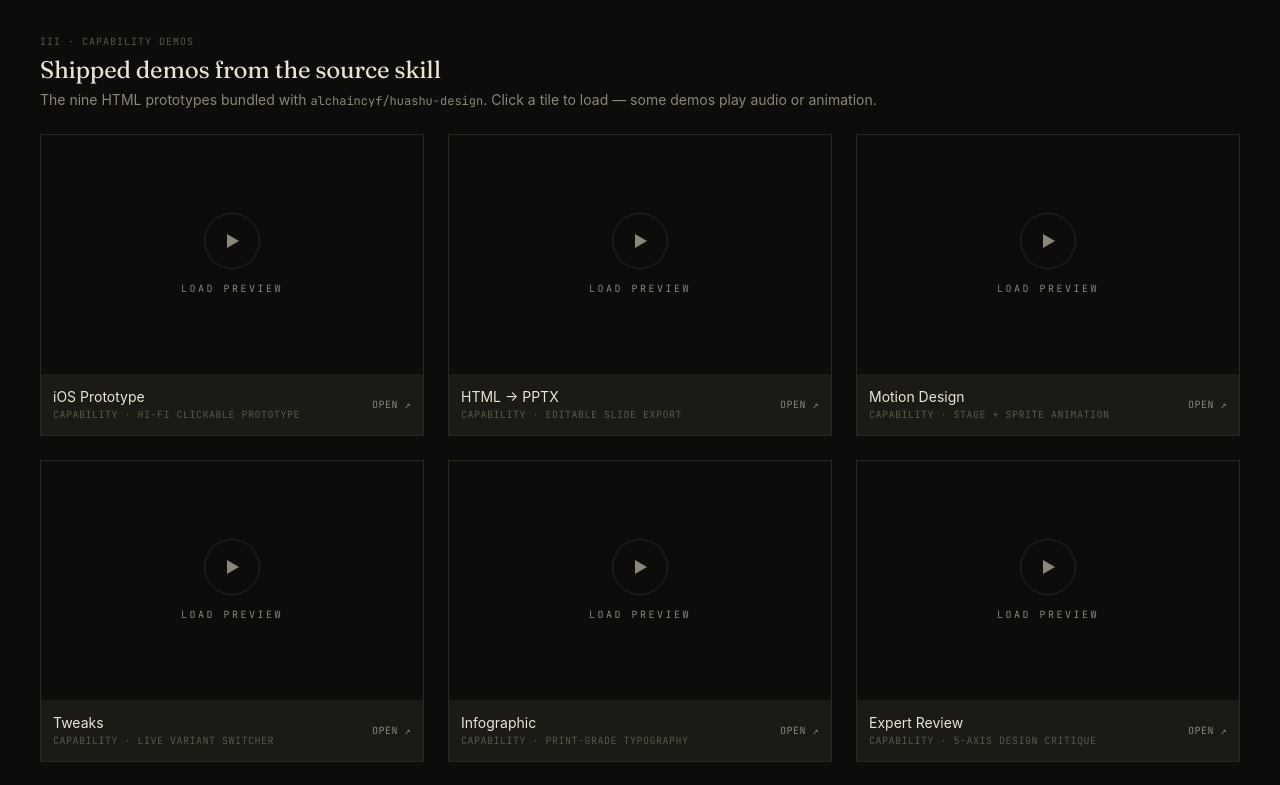
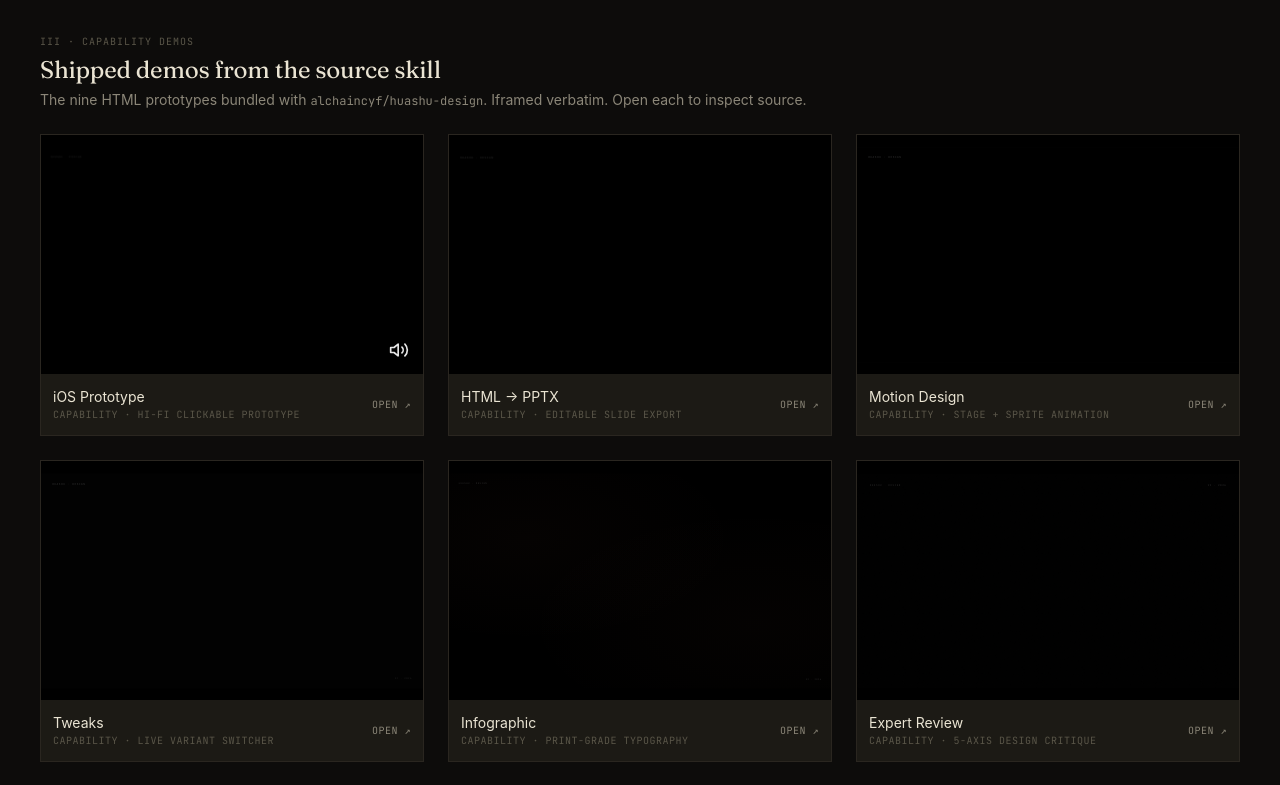
Before and after one commit to da-troll/huashu-design-gallery, a React (Vite) app: page / in a window 1280 px wide. Shown: the part 4640-5425 px from the top of the page. Built offline with nearby package versions, Linux system fonts and the light colour scheme.

Commit message:
Replace iframe gating with per-demo mute toggle (c1 only has audio)

```diff
--- a/src/components/DemoStrip.tsx
+++ b/src/components/DemoStrip.tsx
@@ -1,7 +1,7 @@
 import { useState } from "react";
 
 const DEMOS = [
-  { file: "c1-ios-prototype-en.html", title: "iOS Prototype", sub: "Capability · hi-fi clickable prototype" },
+  { file: "c1-ios-prototype-en.html", title: "iOS Prototype", sub: "Capability · hi-fi clickable prototype", hasAudio: true },
   { file: "c2-slides-pptx-en.html", title: "HTML → PPTX", sub: "Capability · editable slide export" },
   { file: "c3-motion-design-en.html", title: "Motion Design", sub: "Capability · Stage + Sprite animation" },
   { file: "c4-tweaks-en.html", title: "Tweaks", sub: "Capability · live variant switcher" },
@@ -13,13 +13,13 @@ const DEMOS = [
 ];
 
 export function DemoStrip() {
-  const [active, setActive] = useState<Set<string>>(new Set());
+  const [muted, setMuted] = useState<Set<string>>(new Set());
 
-  const activate = (file: string) => setActive((s) => new Set(s).add(file));
-  const deactivate = (file: string) =>
-    setActive((s) => {
+  const toggleMute = (file: string) =>
+    setMuted((s) => {
       const n = new Set(s);
-      n.delete(file);
+      if (n.has(file)) n.delete(file);
+      else n.add(file);
       return n;
     });
 
@@ -30,34 +30,44 @@ export function DemoStrip() {
           <div className="mono text-[10px] tracking-widest text-[color:var(--ink-faint)] uppercase">III · Capability Demos</div>
           <h2 className="text-2xl mt-1">Shipped demos from the source skill</h2>
           <p className="text-sm text-[color:var(--ink-dim)] mt-1">
-            The nine HTML prototypes bundled with <code className="mono text-[12px]">alchaincyf/huashu-design</code>. Click a tile to load — some demos play audio or animation.
+            The nine HTML prototypes bundled with <code className="mono text-[12px]">alchaincyf/huashu-design</code>. Iframed verbatim. Open each to inspect source.
           </p>
         </div>
       </div>
 
       <div className="grid grid-cols-1 md:grid-cols-2 xl:grid-cols-3 gap-6">
         {DEMOS.map((d) => {
-          const isActive = active.has(d.file);
+          const isMuted = muted.has(d.file);
           return (
             <article key={d.file} className="border border-[color:var(--rule)] bg-[color:var(--bg-card)] flex flex-col">
               <div className="aspect-[16/10] bg-white overflow-hidden relative">
-                {isActive ? (
                 <iframe
-                    src={`./demos/${d.file}`}
+                  src={isMuted ? "about:blank" : `./demos/${d.file}`}
                   title={d.title}
+                  loading="lazy"
                   className="w-full h-full border-0"
                   sandbox="allow-scripts allow-same-origin"
                 />
+                {d.hasAudio && (
+                  <button
+                    onClick={() => toggleMute(d.file)}
+                    className="absolute bottom-2 right-2 w-8 h-8 flex items-center justify-center text-white/90 hover:text-white drop-shadow-[0_1px_2px_rgba(0,0,0,0.8)]"
+                    aria-label={isMuted ? "Unmute demo" : "Mute demo"}
+                    title={isMuted ? "Unmute" : "Mute"}
+                  >
+                    {isMuted ? (
+                      <svg width="20" height="20" viewBox="0 0 24 24" fill="none" stroke="currentColor" strokeWidth="2" strokeLinecap="round" strokeLinejoin="round">
+                        <path d="M11 5 6 9H2v6h4l5 4V5Z" />
+                        <line x1="22" y1="9" x2="16" y2="15" />
+                        <line x1="16" y1="9" x2="22" y2="15" />
+                      </svg>
                     ) : (
-                  <button
-                    onClick={() => activate(d.file)}
-                    className="w-full h-full flex flex-col items-center justify-center gap-3 bg-[color:var(--bg)] text-[color:var(--ink-dim)] hover:text-[color:var(--accent)] hover:bg-[color:var(--bg-card)] transition-colors group"
-                    aria-label={`Load ${d.title} demo`}
-                  >
-                    <div className="w-14 h-14 rounded-full border border-[color:var(--rule)] flex items-center justify-center group-hover:border-[color:var(--accent)]">
-                      <svg width="18" height="18" viewBox="0 0 18 18" fill="currentColor"><path d="M4 2 L16 9 L4 16 Z" /></svg>
-                    </div>
-                    <div className="mono text-[10px] uppercase tracking-[0.25em]">load preview</div>
+                      <svg width="20" height="20" viewBox="0 0 24 24" fill="none" stroke="currentColor" strokeWidth="2" strokeLinecap="round" strokeLinejoin="round">
+                        <path d="M11 5 6 9H2v6h4l5 4V5Z" />
+                        <path d="M15.54 8.46a5 5 0 0 1 0 7.07" />
+                        <path d="M19.07 4.93a10 10 0 0 1 0 14.14" />
+                      </svg>
+                    )}
                   </button>
                 )}
               </div>
@@ -66,16 +76,6 @@ export function DemoStrip() {
                   <div className="text-[14px]">{d.title}</div>
                   <div className="mono text-[10px] text-[color:var(--ink-faint)] uppercase tracking-wider">{d.sub}</div>
                 </div>
-                <div className="flex items-center gap-3">
-                  {isActive && (
-                    <button
-                      onClick={() => deactivate(d.file)}
-                      className="mono text-[10px] uppercase tracking-wider text-[color:var(--ink-faint)] hover:text-[color:var(--accent)]"
-                      aria-label="Stop preview"
-                    >
-                      stop ■
-                    </button>
-                  )}
                 <a
                   href={`./demos/${d.file}`}
                   target="_blank"
@@ -85,7 +85,6 @@ export function DemoStrip() {
                   open ↗
                 </a>
               </div>
-              </div>
             </article>
           );
         })}
```
Lines whose indentation alone changed are shown as unchanged.
